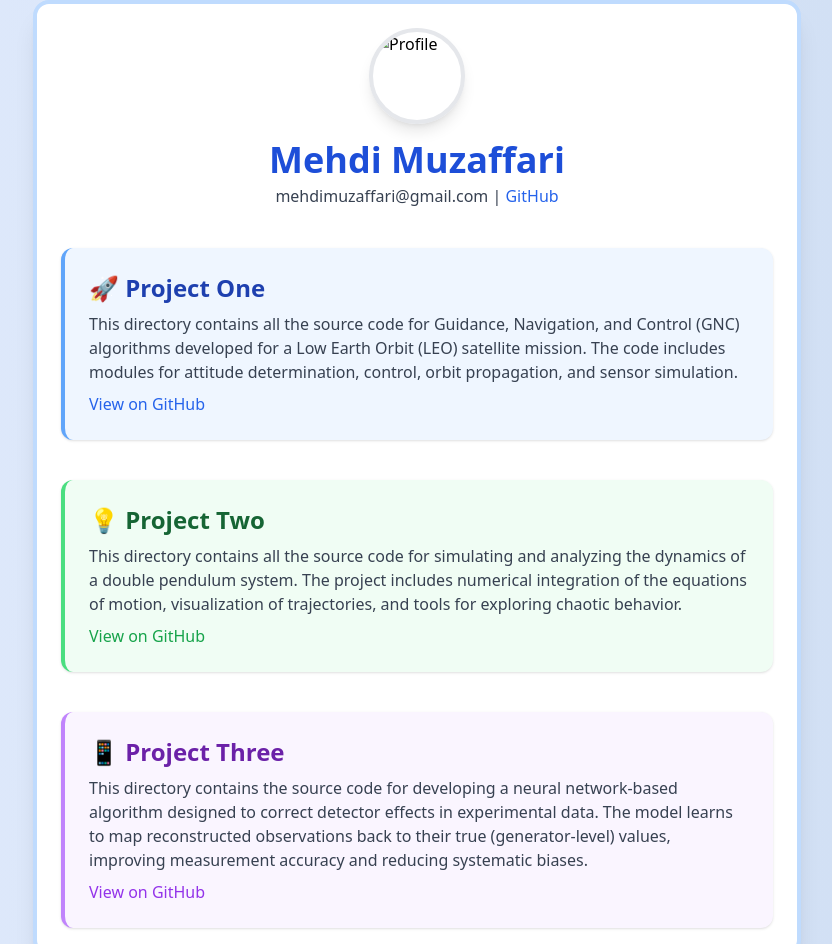
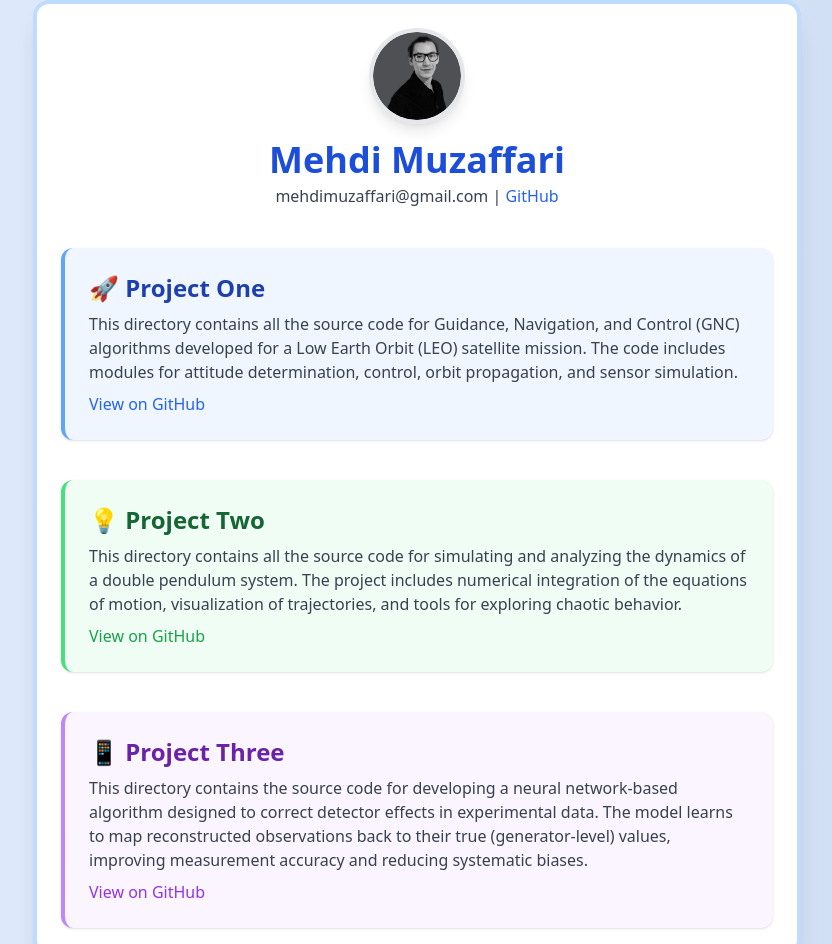
Before and after one commit to Mehdimuz/Portfolio.github.io, a plain HTML site: page index.html in a window 1280 px wide. Shown: the top 944 px of the page, without its empty margins (223-1055 px from the left). Drawn offline with nearby package versions, Linux system fonts and the light colour scheme.

Commit message:
Update index.html

```diff
--- a/index.html
+++ b/index.html
@@ -21,7 +21,7 @@
 <body class="flex flex-col items-center justify-center min-h-screen px-4">
     <div class="bg-white p-6 rounded-2xl shadow-xl w-full max-w-3xl border-4 border-blue-200">
         <div class="flex flex-col items-center">
-            <img src="resources/images/Photoroom_20250327_193254.JPEG" alt="Profile"
+            <img src="Photoroom_20250327_193254.JPEG" alt="Profile"
                 class="w-24 h-24 rounded-full shadow-lg mb-4 border-4 border-white-400">
             <h1 class="text-4xl font-extrabold text-blue-700 mb-1">Mehdi Muzaffari</h1>
             <p class="text-gray-700 text-center mb-4">mehdimuzaffari@gmail.com | <a href="https://github.com/Mehdimuz"
```
